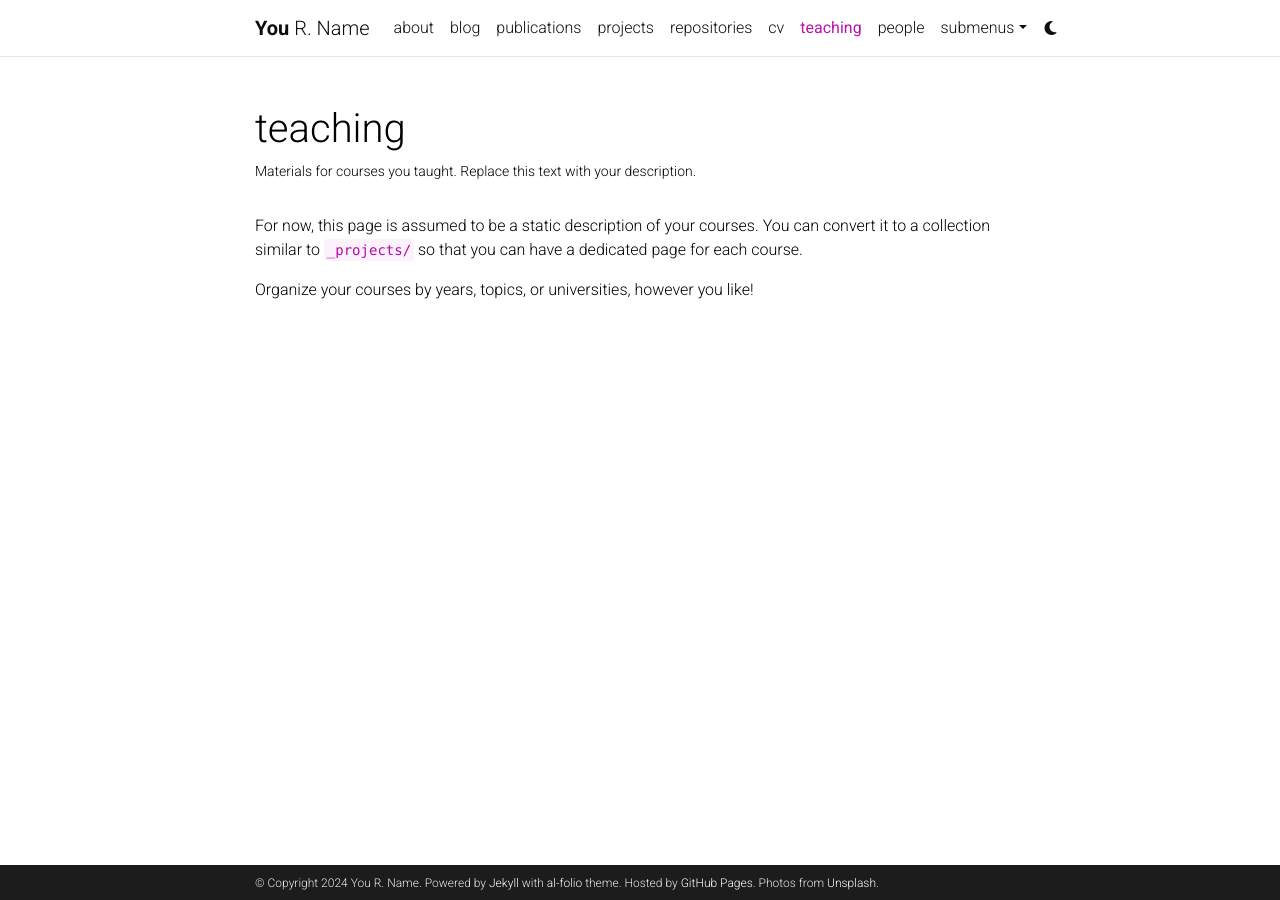
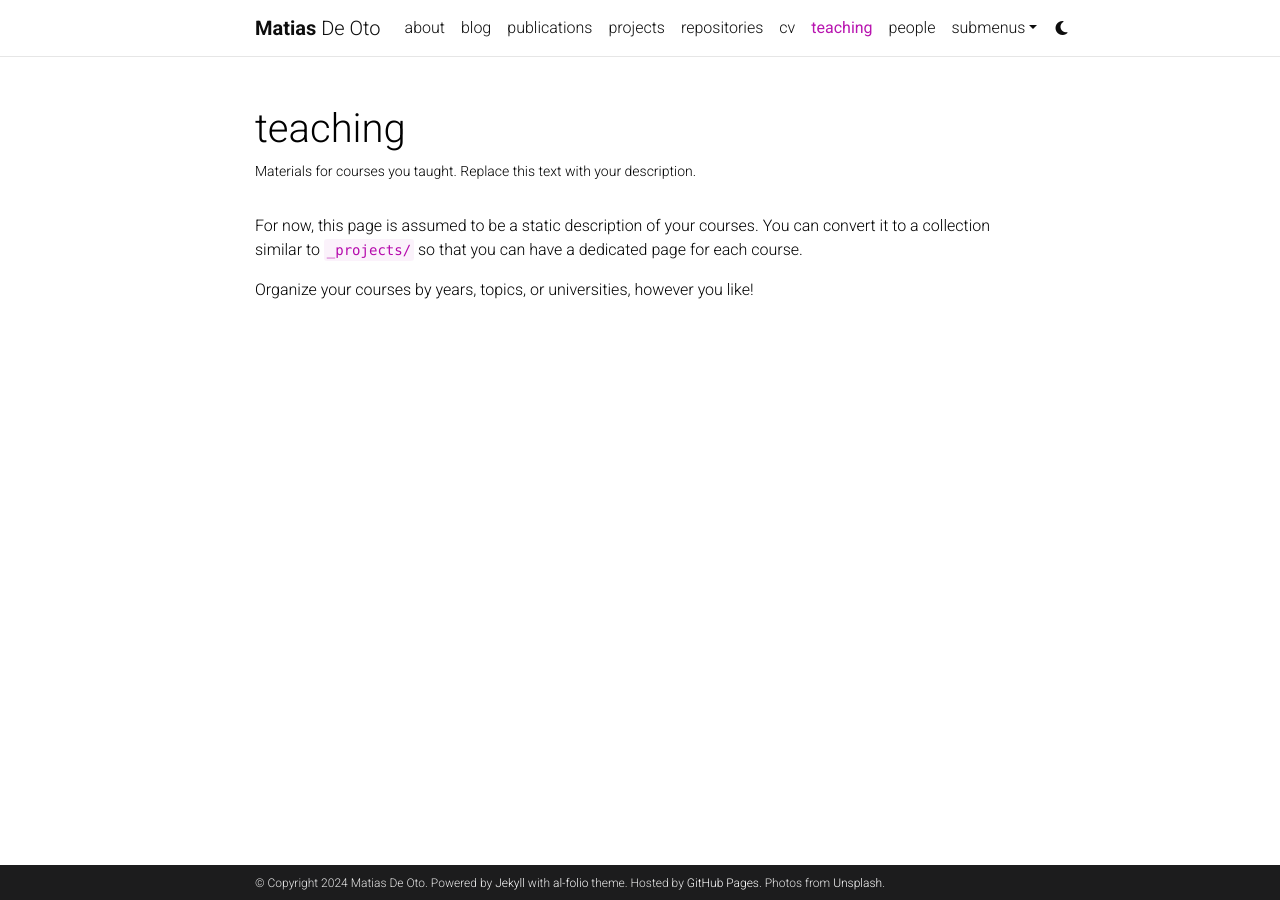
Before and after one commit to mdeoto/mdeoto.github.io, a Jekyll site: the page built from _pages/teaching.md, in a window 1280 px wide. Built offline with Jekyll 4.4.1, drawn with Linux system fonts in a browser that asks for light colours; comment, search, counter and statistics services are not loaded; a style sheet for code colours, icons or effects is not loaded.

Commit message:
Update commit

```diff
--- a/_config.yml
+++ b/_config.yml
@@ -3,10 +3,10 @@
 # -----------------------------------------------------------------------------
 
 title: blank # the website title (if blank, full name will be used instead)
-first_name: You
-middle_name: R.
-last_name: Name
-email: you@example.com
+first_name: Matias
+middle_name:
+last_name: De Oto
+email: mdeoto@smn.gob.ar
 description: > # the ">" symbol means to ignore newlines until "footer_text:"
   A simple, whitespace theme for academics. Based on [*folio](https://github.com/bogoli/-folio) design.
 footer_text: >
@@ -15,10 +15,10 @@
   Photos from <a href="https://unsplash.com" target="_blank">Unsplash</a>.
 keywords: jekyll, jekyll-theme, academic-website, portfolio-website  # add your own keywords or leave empty
 
-lang: en # the language of your site (for example: en, fr, cn, ru, etc.)
+lang: es # the language of your site (for example: en, fr, cn, ru, etc.)
 icon: ⚛️  # the emoji used as the favicon (alternatively, provide image name in /assets/img/)
 
-url: https://mdeoto-mdeoto.github.io # the base hostname & protocol for your site
+url: https://mdeoto.github.io # the base hostname & protocol for your site
 baseurl:  # the subpath of your site, e.g. /blog/. Leave blank for root
 last_updated: false # set to true if you want to display last updated in the footer
 impressum_path:  # set to path to include impressum link in the footer, use the same path as permalink in a page, helps to conform with EU GDPR
```
